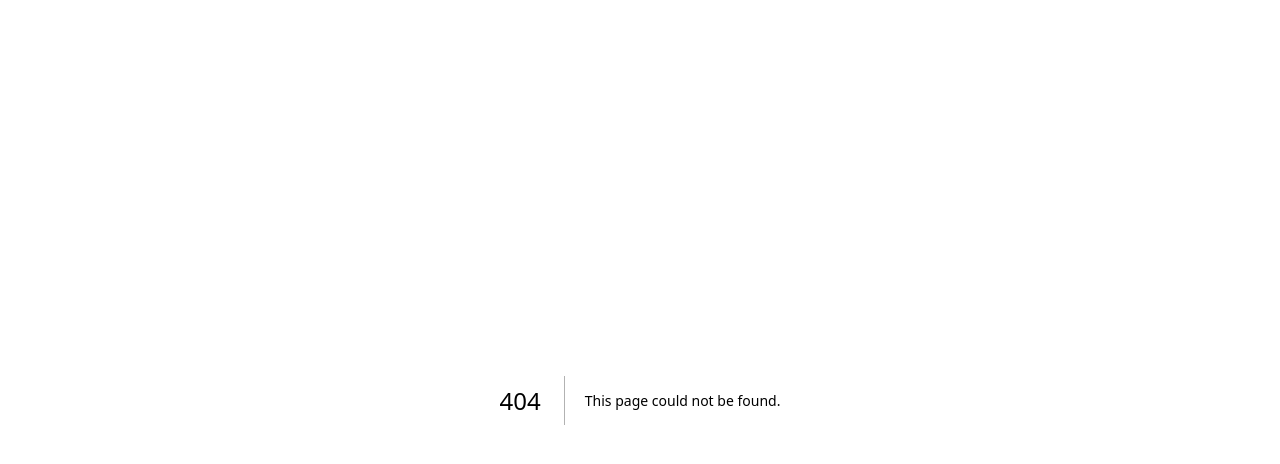
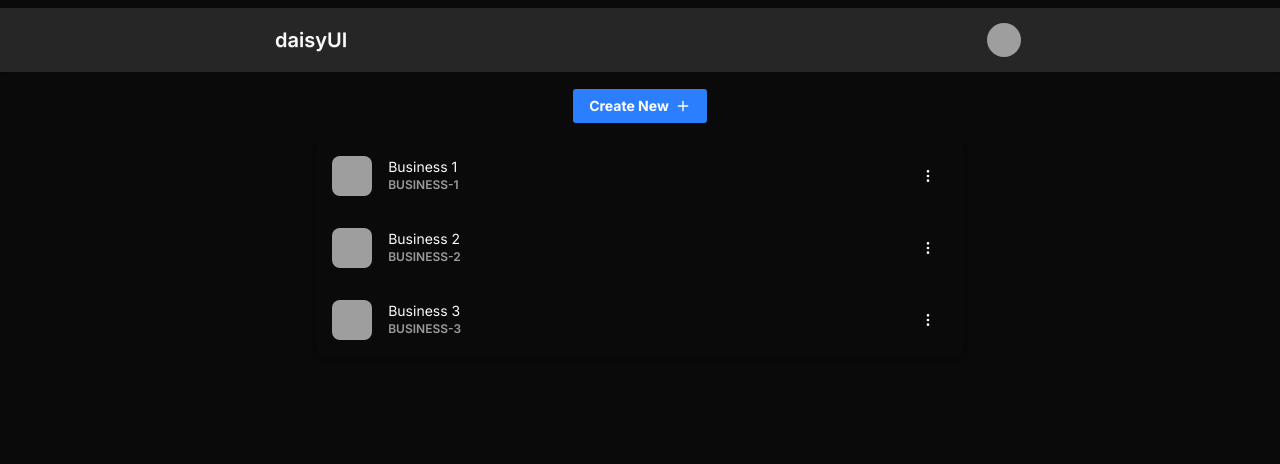
Before and after one commit to NHeroOP/Business-Management-Dashboard, a Next.js app: page /home in a window 1280 px wide. Before the commit this address had no page. Shown: the top 464 px of the page. Built offline with nearby package versions, Linux system fonts and the light colour scheme; grey boxes are pictures that could not be loaded.

Commit message:
feat: Implement home page layout with business listing and actions

```diff
--- /dev/null
+++ b/src/app/(protected)/home/page.tsx
@@ -0,0 +1,69 @@
+"use client";
+
+import { Button } from "@/components/ui/button";
+import { Plus, EllipsisVertical } from "lucide-react";
+import { useState } from "react";
+
+export default function Home() {
+  const [businesses, getBusinesses] = useState([
+    { id: 1, name: "Business 1", slug: "business-1" },
+    { id: 2, name: "Business 2", slug: "business-2" },
+    { id: 3, name: "Business 3", slug: "business-3" },
+  ])
+
+  return (
+    <div className="flex flex-col items-center min-h-screen py-2">
+      <div className="navbar bg-muted shadow-sm px-64">
+        <div className="flex-1">
+          <a className="btn btn-ghost text-xl">daisyUI</a>
+        </div>
+        <div className="dropdown dropdown-end">
+          <div tabIndex={0} role="button" className="btn btn-ghost btn-circle avatar">
+            <div className="w-10 rounded-full">
+              <img
+                alt="Tailwind CSS Navbar component"
+                src="https://img.daisyui.com/images/stock/photo-1534528741775-53994a69daeb.webp" />
+            </div>
+          </div>
+          <ul tabIndex={-1} className="menu menu-sm dropdown-content bg-base-100 rounded-box z-1 mt-3 w-52 p-2 shadow">
+            <li>
+              <a className="justify-between">
+                Profile
+                <span className="badge">New</span>
+              </a>
+            </li>
+            <li><a>Settings</a></li>
+            <li><a>Logout</a></li>
+          </ul>
+        </div>
+      </div>
+
+      <div className="">
+        <div className="self-end px-64 py-4">
+          <Button className="bg-blue-500 hover:bg-blue-600 text-white font-bold py-2 px-4 rounded inline-flex items-center">
+            Create New
+            <Plus className="w-4 h-4" />
+          </Button>
+        </div>
+
+        <ul className="list rounded-box shadow-md">
+
+          {businesses.map((business) => (
+            <li className="list-row" key={business.id}>
+              <div><img className="size-10 rounded-box" src={`https://ui-avatars.com/api/?rounded=true&name=${business.name}`} /></div>
+              <div>
+                <div>{business.name}</div>
+                <div className="text-xs uppercase font-semibold opacity-60">{business.slug}</div>
+              </div>
+              <button className="btn btn-square btn-ghost">
+                <EllipsisVertical className="w-4 h-4" />
+              </button>
+            </li>
+          ))}
+
+        </ul>
+      </div>
+
+    </div>
+  )
+}
```
